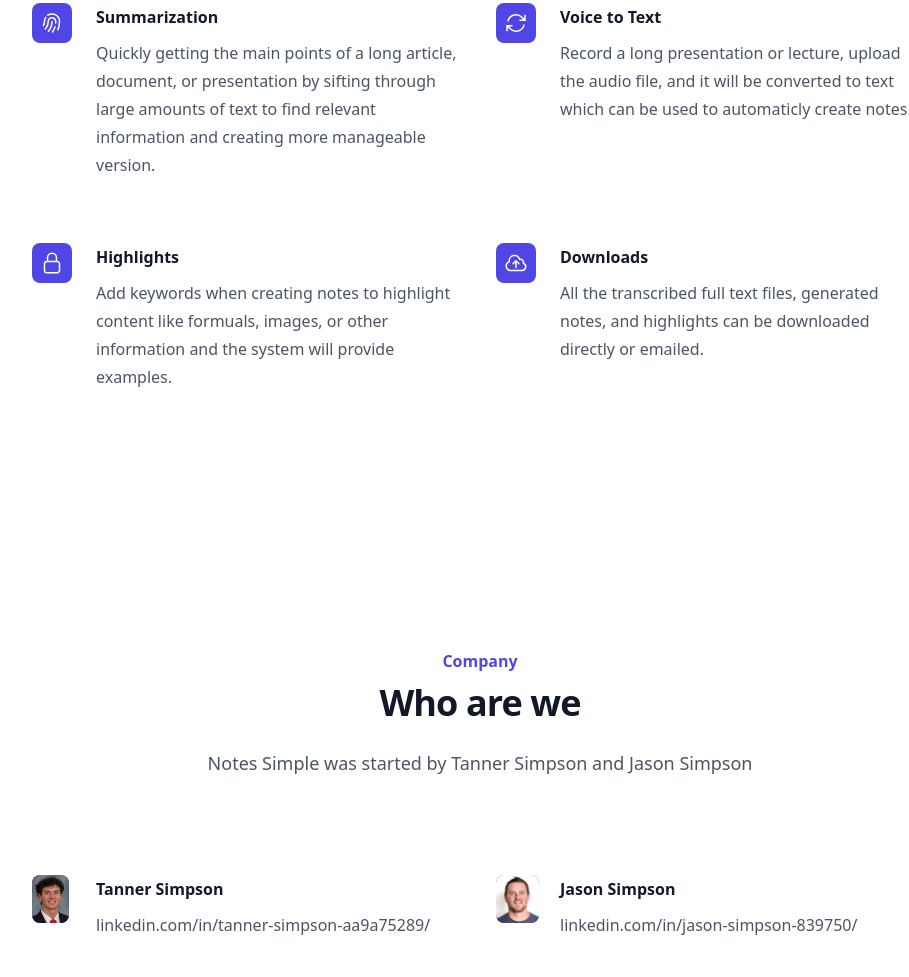
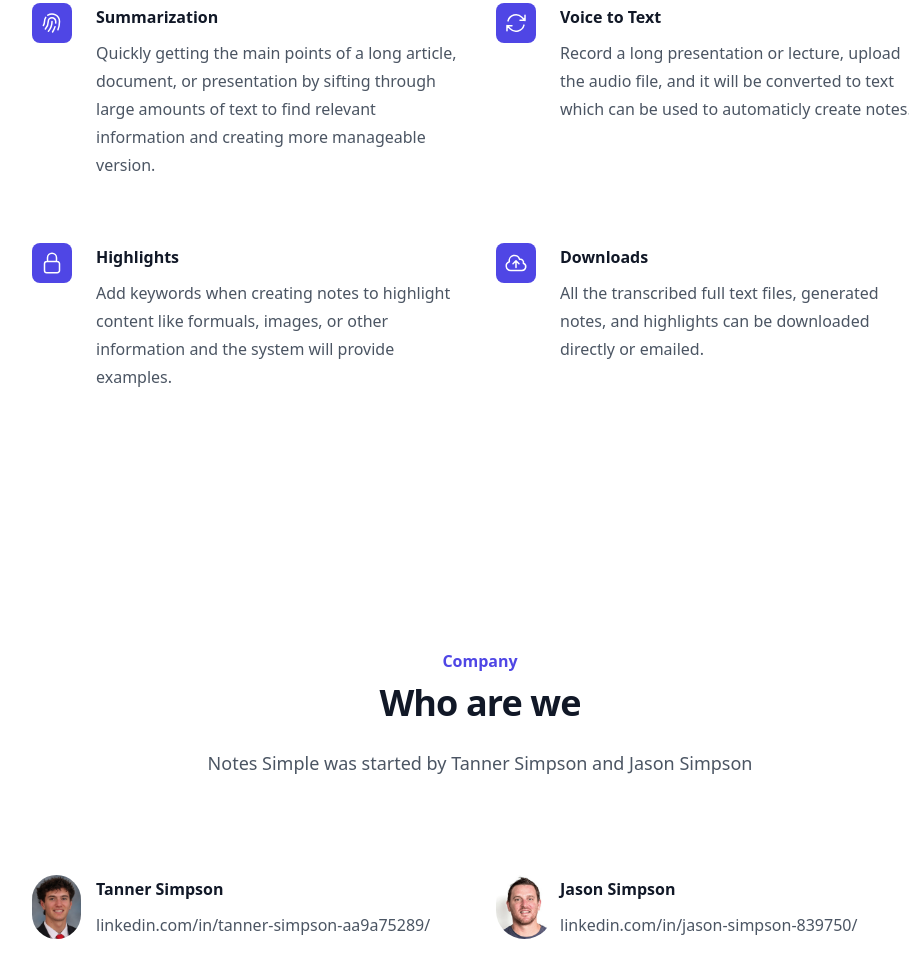
Before and after one commit to TannerSimpson/NotesSimple, a website: page public/index.html in a window 1280 px wide. Shown: the part 2491-3468 px from the top of the page, without its empty margins (160-1069 px from the left). Drawn offline with Linux system fonts and the light colour scheme.

Commit message:
index page updates

```diff
--- a/public/index.html
+++ b/public/index.html
@@ -29,7 +29,7 @@
         <div class="hidden lg:flex lg:gap-x-12">
           <a href="#Product" class="text-sm font-semibold leading-6 text-gray-900">Product</a>
           <a href="#Features" class="text-sm font-semibold leading-6 text-gray-900">Features</a>
-          <a href="#" class="text-sm font-semibold leading-6 text-gray-900">Company</a>
+          <a href="#Company" class="text-sm font-semibold leading-6 text-gray-900">Company</a>
         </div>
         <div class="hidden lg:flex lg:flex-1 lg:justify-end">
           <a href="login.html" class="text-sm font-semibold leading-6 text-gray-900">Log in <span aria-hidden="true">&rarr;</span></a>
@@ -57,7 +57,7 @@
               <div class="space-y-2 py-6">
                 <a href="#Product" class="-mx-3 block rounded-lg px-3 py-2 text-base font-semibold leading-7 text-gray-900 hover:bg-gray-50">Product</a>
                 <a href="#Features" class="-mx-3 block rounded-lg px-3 py-2 text-base font-semibold leading-7 text-gray-900 hover:bg-gray-50">Features</a>
-                <a href="#" class="-mx-3 block rounded-lg px-3 py-2 text-base font-semibold leading-7 text-gray-900 hover:bg-gray-50">Company</a>
+                <a href="#Company" class="-mx-3 block rounded-lg px-3 py-2 text-base font-semibold leading-7 text-gray-900 hover:bg-gray-50">Company</a>
               </div>
               <div class="py-6">
                 <a href="login.html" class="-mx-3 block rounded-lg px-3 py-2.5 text-base font-semibold leading-7 text-gray-900 hover:bg-gray-50">Log in</a>
@@ -207,8 +207,8 @@
         <dl class="grid max-w-xl grid-cols-1 gap-x-8 gap-y-10 lg:max-w-none lg:grid-cols-2 lg:gap-y-16">
           <div class="relative pl-16">
             <dt class="text-base font-semibold leading-7 text-gray-900">
-              <div class="absolute left-0 top-0 flex h-20 w-20 items-center justify-center rounded-lg bg-indigo-600">
-                <img class="h-12 w-auto justify-center rounded-lg" src="images/tanner.jpg" alt="">
+              <div class="absolute left-0 top-0 flex h-20 w-20 items-center justify-center rounded-lg">
+                <img class="h-16 w-16 rounded-full" src="images/tanner.jpg" alt="">
               </div>
               Tanner Simpson
             </dt>
@@ -216,8 +216,8 @@
           </div>
           <div class="relative pl-16">
             <dt class="text-base font-semibold leading-7 text-gray-900">
-              <div class="absolute left-0 top-0 flex h-20 w-20 items-center justify-center rounded-lg bg-indigo-600">
-                <img class="h-12 w-auto justify-center rounded-lg" src="images/jason.jpg" alt="">
+              <div class="absolute left-0 top-0 flex h-20 w-20 items-center justify-center rounded-lg">
+                <img class="h-16 w-16 rounded-full" src="images/jason.jpg" alt="">
               </div>
               Jason Simpson
             </dt>
@@ -229,4 +229,9 @@
   </div>
 
 
+
+
+
+
+
   </html>
```
